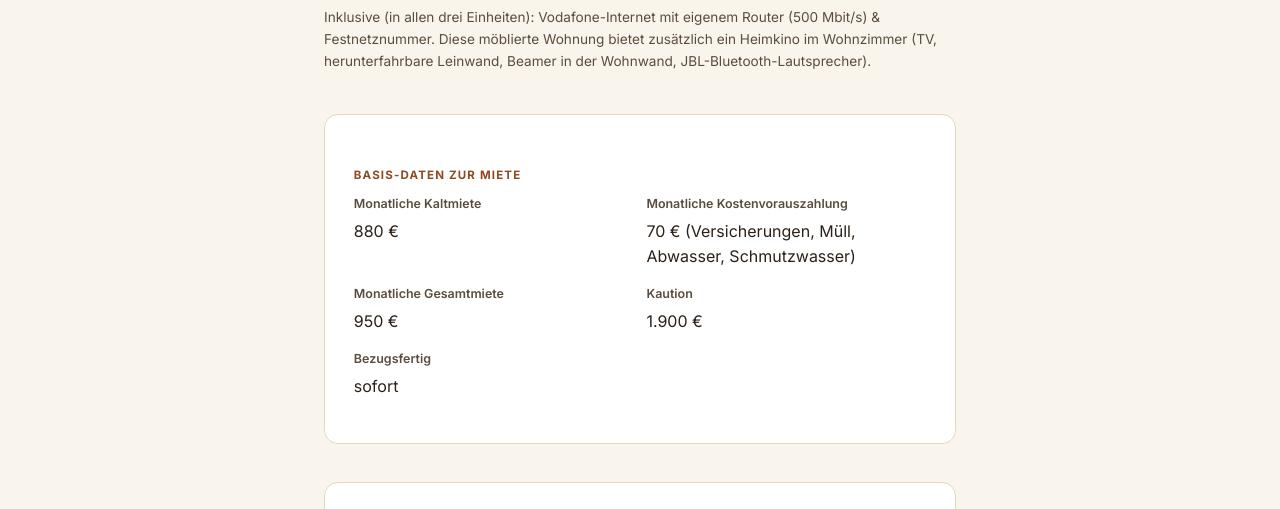
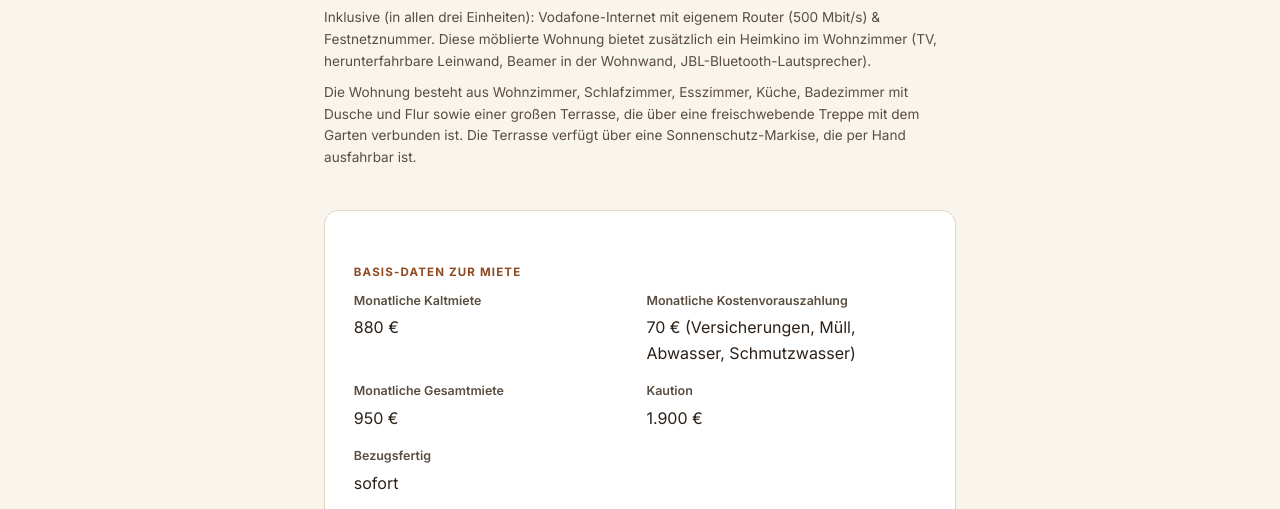
Before and after one commit to haraldlinhart-prog/keksstrasse4-de-recovered, a website: page mietantrag.html in a window 1280 px wide. Shown: the part 287-796 px from the top of the page. Drawn offline with nearby package versions, Linux system fonts and the light colour scheme.

Commit message:
Add description of apartment features and rental terms

```diff
--- a/mietantrag.html
+++ b/mietantrag.html
@@ -31,8 +31,9 @@ footer{padding:2rem 0;text-align:center;font-size:.78rem;color:var(--ink2)}
     <h1>Wohnung mieten</h1>
     <p>Hier können Sie uns die ersten Basis-Informationen mitteilen. Das ist noch kein verbindlicher Mietantrag – wir melden uns danach gerne bei Ihnen für alles Weitere.</p>
     <p style="margin-top:.6rem;font-size:.85rem">Inklusive (in allen drei Einheiten): Vodafone-Internet mit eigenem Router (500 Mbit/s) &amp; Festnetznummer. Diese möblierte Wohnung bietet zusätzlich ein Heimkino im Wohnzimmer (TV, herunterfahrbare Leinwand, Beamer in der Wohnwand, JBL-Bluetooth-Lautsprecher).</p>
+    <p style="margin-top:.6rem;font-size:.85rem">Die Wohnung besteht aus Wohnzimmer, Schlafzimmer, Esszimmer, K&uuml;che, Badezimmer mit Dusche und Flur sowie einer gro&szlig;en Terrasse, die &uuml;ber eine freischwebende Treppe mit dem Garten verbunden ist. Die Terrasse verf&uuml;gt &uuml;ber eine Sonnenschutz-Markise, die per Hand ausfahrbar ist.</p>
   </div>
-  <div class="card"><div class="section-label">Basis-Daten zur Miete</div><div class="f-row"><div class="f-group"><label>Monatliche Kaltmiete</label><div>880 &euro;</div></div><div class="f-group"><label>Monatliche Kostenvorauszahlung</label><div>70 &euro; (Versicherungen, M&uuml;ll, Abwasser, Schmutzwasser)</div></div></div><div class="f-row"><div class="f-group"><label>Monatliche Gesamtmiete</label><div>950 &euro;</div></div><div class="f-group"><label>Kaution</label><div>1.900 &euro;</div></div></div><div class="f-group"><label>Bezugsfertig</label><div>sofort</div></div></div>
+  <div class="card"><div class="section-label">Basis-Daten zur Miete</div><div class="f-row"><div class="f-group"><label>Monatliche Kaltmiete</label><div>880 &euro;</div></div><div class="f-group"><label>Monatliche Kostenvorauszahlung</label><div>70 &euro; (Versicherungen, M&uuml;ll, Abwasser, Schmutzwasser)</div></div></div><div class="f-row"><div class="f-group"><label>Monatliche Gesamtmiete</label><div>950 &euro;</div></div><div class="f-group"><label>Kaution</label><div>1.900 &euro;</div></div></div><div class="f-group"><label>Bezugsfertig</label><div>sofort</div></div><p style="font-size:.82rem;color:var(--ink2);margin-top:1rem">Externe Verbrauchskosten wie Strom, Gas und Wasser, die je nach Verbrauch des Mieters anfallen, sind vom Mieter direkt an die Stadtwerke zu zahlen.</p></div>
 
   <div class="card">
     <div class="form-msg" id="antragMsg"></div>
```
